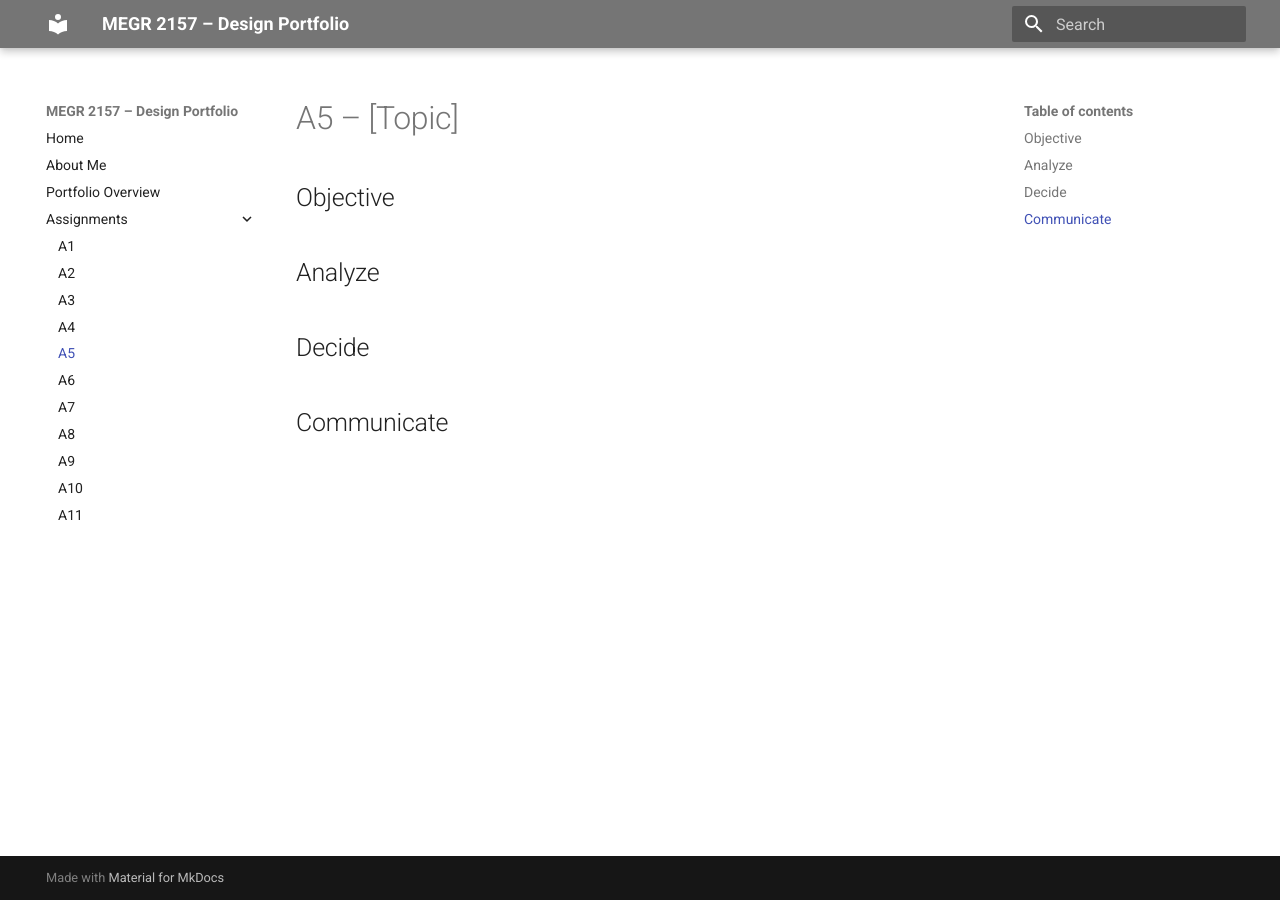
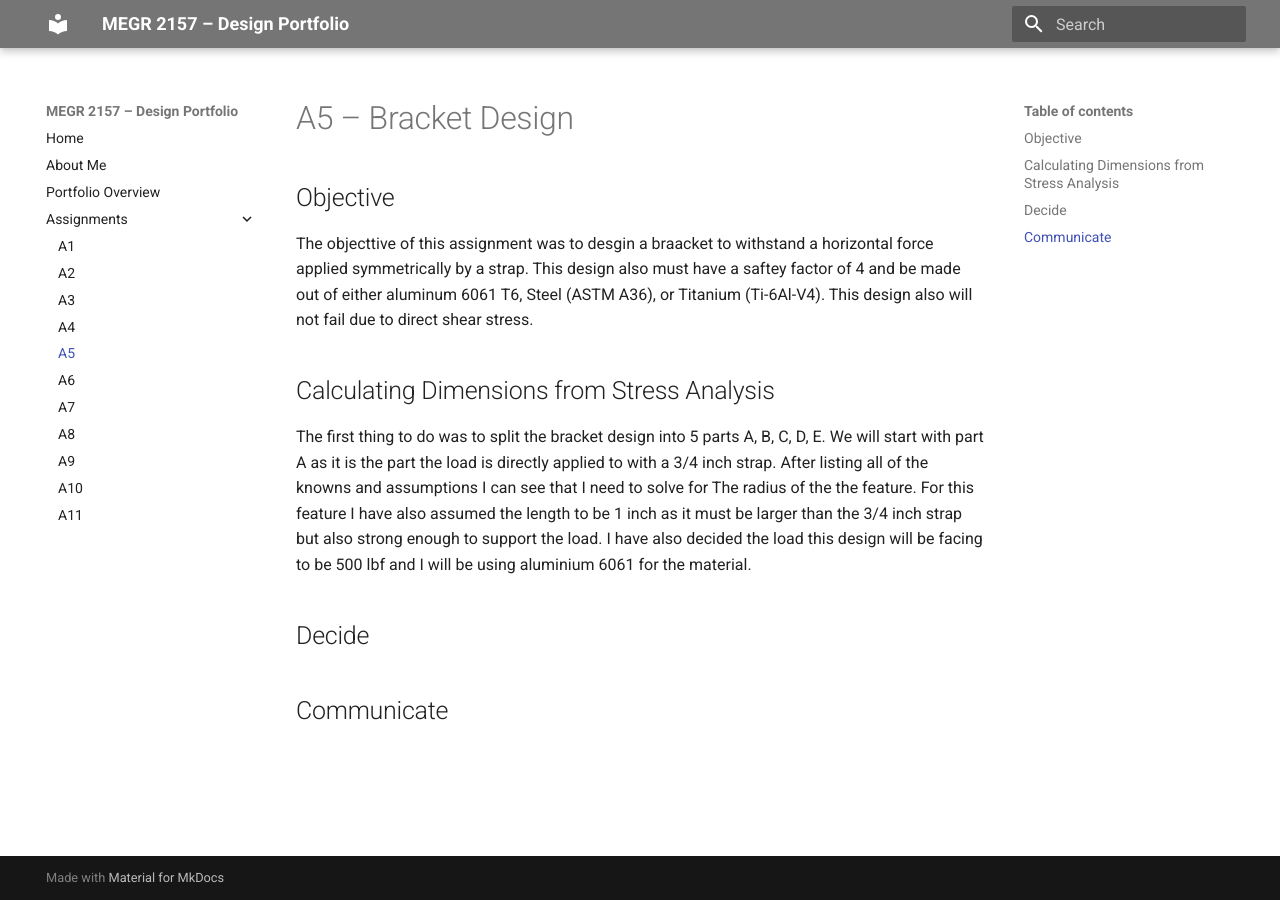
Before and after one commit to jadelma5/megr2156-portfolio, an MkDocs documentation site: the page built from docs/assignments/A05/index.md, in a window 1280 px wide. Built offline with MkDocs 1.6.1 and Material for MkDocs 9.7.7, drawn with Linux system fonts in a browser that asks for light colours.

Commit message:
Update index.md

```diff
--- a/docs/assignments/A05/index.md
+++ b/docs/assignments/A05/index.md
@@ -1,10 +1,12 @@
-# A5 – [Topic]
+# A5 – Bracket Design
 
 ## Objective
 
+The objecttive of this assignment was to desgin a braacket to withstand a horizontal force applied symmetrically by a strap. This design also must have a saftey factor of 4 and be made out of either aluminum 6061 T6, Steel (ASTM A36), or Titanium (Ti-6Al-V4). This design also will not fail due to direct shear stress.
 
-## Analyze
+## Calculating Dimensions from Stress Analysis
 
+The first thing to do was to split the bracket design into 5 parts A, B, C, D, E. We will start with part A as it is the part the load is directly applied to with a 3/4 inch strap. After listing all of the knowns and assumptions I can see that I need to solve for The radius of the the feature. For this feature I have also assumed the length to be 1 inch as it must be larger than the 3/4 inch strap but also strong enough to support the load. I have also decided the load this design will be facing to be 500 lbf and I will be using aluminium 6061 for the material.
 
 ## Decide
 
```
